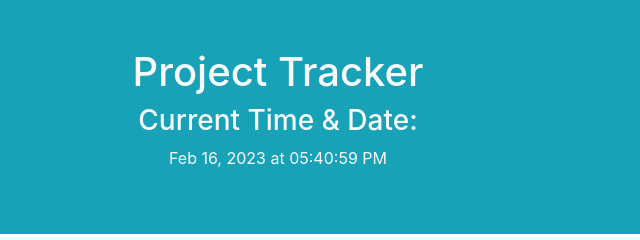
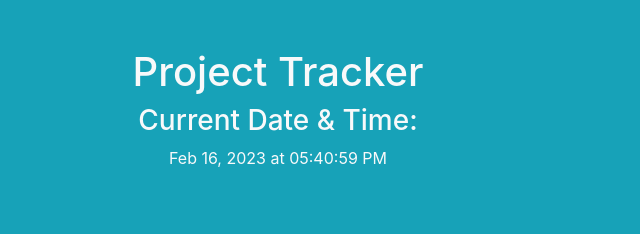
Before and after one commit to JDR8888/project-tracker, a plain HTML site: page index.html in a window 1280 px wide. Shown: the full height of the page, 362-1002 px from the left. Drawn offline with nearby package versions, Linux system fonts and the light colour scheme.

Commit message:
Edited time & date

```diff
--- a/index.html
+++ b/index.html
@@ -10,24 +10,29 @@
     <div class="bg-info text-light px-4 py-5 mb-5">
         <div class="container text-center">
           <h1>Project Tracker</h1>
-          <h3>Current Time & Date:</h3>
+          <h3>Current Date & Time:</h3>
           <p id="current-time"></p>
           <script src="https://cdnjs.cloudflare.com/ajax/libs/dayjs/1.10.6/dayjs.min.js"></script>
           <script>
             // Select the element to display the current time
             const currentTime = document.getElementById('current-time');
+
+            // Get the current time and format it with Day.js
             const now = dayjs();
               const formattedTime = now.format('MMM DD, YYYY [at] hh:mm:ss A');
 
-              // Update the element with the formatted time
-              currentTime.textContent = formattedTime;
+            // Update the element with the formatted time
+            currentTime.textContent = formattedTime;
+
             // Update the time every second using setInterval()
             setInterval(() => {
-              // Get the current time and format it with Day.js
-              const now = dayjs();
-              const formattedTime = now.format('MMM DD, YYYY [at] hh:mm:ss A');
 
-              // Update the element with the formatted time
+            const now = dayjs();
+            // Time continuation
+
+            const formattedTime = now.format('MMM DD, YYYY [at] hh:mm:ss A');
+            // Update the element with the formatted time
+
               currentTime.textContent = formattedTime;
             }, 1000);
           </script>
```
